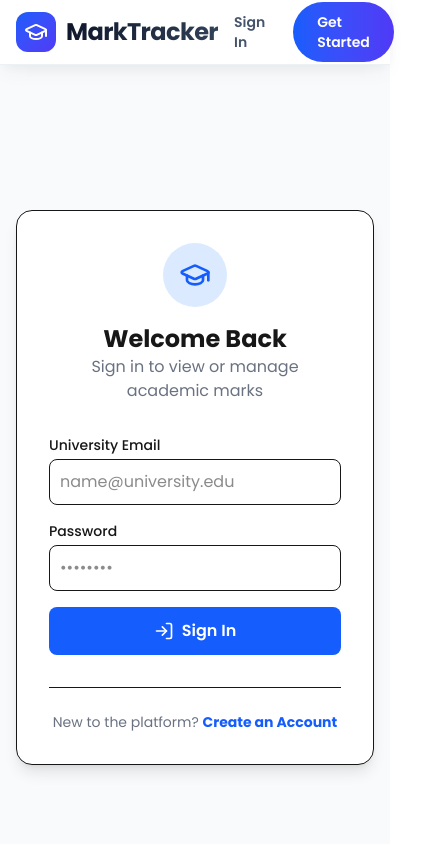
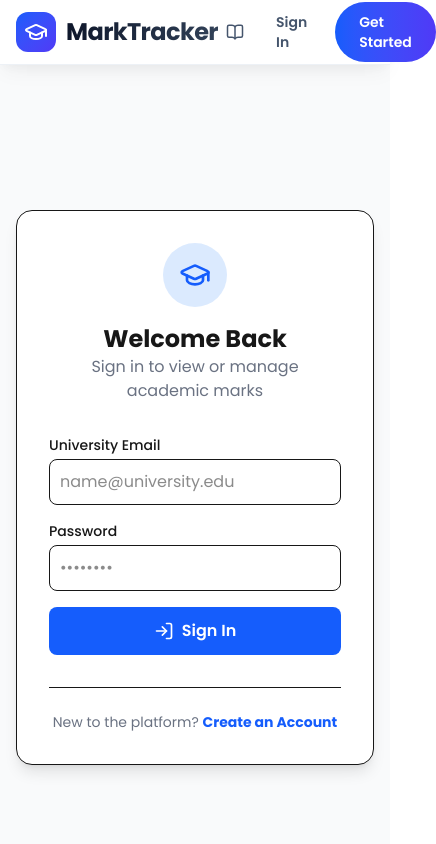
Before and after one commit to Rubayet-billah/mark-tracker, a Next.js app: page /login in a window 390 px wide. Shown: the top 844 px of the page, 436 px wide, since content can reach past the window. Built offline with nearby package versions, Linux system fonts and the light colour scheme; no server answers.

Commit message:
feat: add responsive navigation bar with authentication state management

```diff
--- a/components/Navbar.tsx
+++ b/components/Navbar.tsx
@@ -1,6 +1,6 @@
 'use client';
 import Link from 'next/link';
-import { GraduationCap, LogOut, LayoutDashboard, User } from 'lucide-react';
+import { GraduationCap, LogOut, LayoutDashboard, User, BookOpen } from 'lucide-react';
 import { useSession, signOut } from 'next-auth/react';
 import { useTransition } from 'react';
 
@@ -30,6 +30,18 @@ export default function Navbar() {
           </Link>
 
           {/* Navigation/Actions */}
+          <div className="flex items-center gap-2 sm:gap-4">
+            <Link
+              href="/guide"
+              className="flex items-center gap-1.5 text-sm font-semibold text-slate-600 hover:text-blue-600 transition-colors px-2 py-1 rounded-md hover:bg-slate-50"
+              title="User Guide"
+            >
+              <BookOpen size={18} />
+              <span className="hidden sm:inline">Guide</span>
+            </Link>
+
+            <div className="h-6 w-px bg-slate-200 hidden sm:block"></div>
+
             {status === 'loading' ? (
               <div className="h-10 w-40 bg-slate-100/80 animate-pulse rounded-full"></div>
             ) : session ? (
@@ -86,6 +98,7 @@ export default function Navbar() {
             )}
           </div>
         </div>
+      </div>
     </header>
   );
 }
```
Lines whose indentation alone changed are shown as unchanged.
